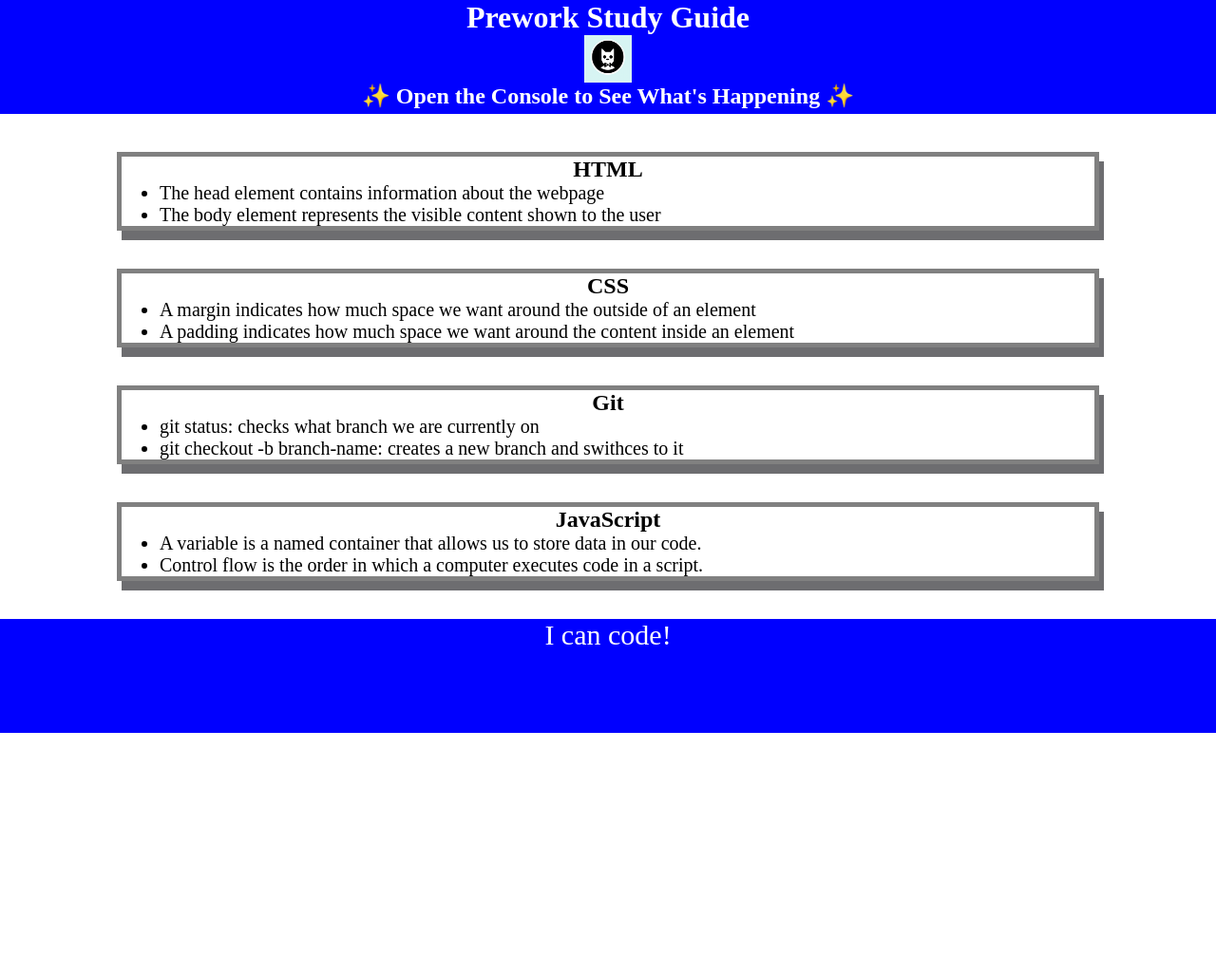
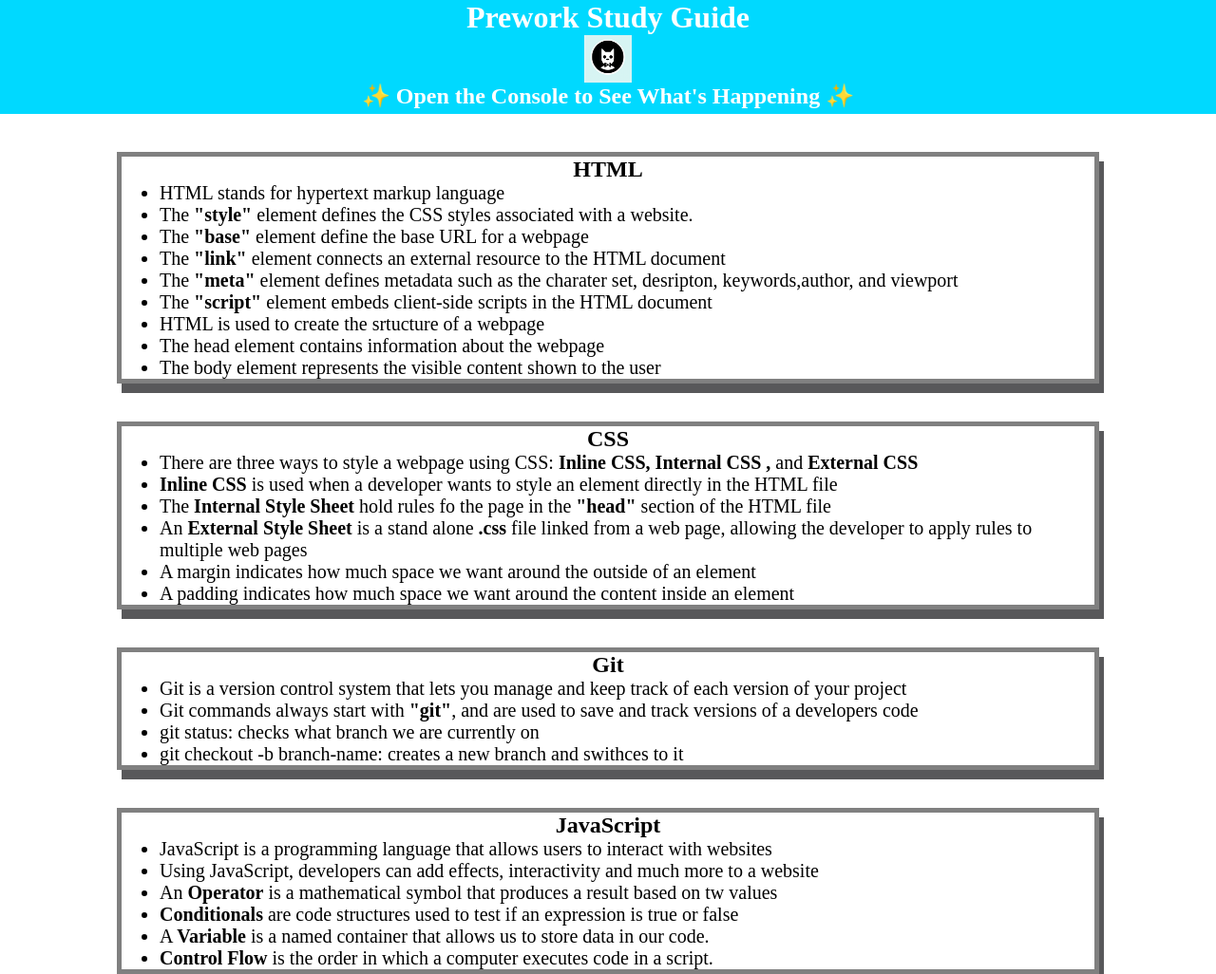
Before and after one commit to natemuci/prework-study-guide, a plain HTML site: page index.html in a window 1280 px wide. Shown: the top 1026 px of the page at 95% size. Before the commit the page ends 800 px from the top, so only its background shows below. Drawn offline with Linux system fonts and the light colour scheme.

Commit message:
added README and notes to HTML

```diff
--- a/assets/style.css
+++ b/assets/style.css
@@ -7,7 +7,7 @@ header,
 footer {
     width: 100%;
     height: 120px;
-    background-color: blue;
+    background-color: rgb(0, 217, 255);
     color: white;
 }
 
@@ -38,5 +38,5 @@ p {
     width: 80%;
     margin: 40px auto;
     border: 5px solid gray;
-    box-shadow: 5px 10px #6D6D70;
+    box-shadow: 5px 10px #58585a;
   }
--- a/index.html
+++ b/index.html
@@ -21,6 +21,13 @@
         <h2>HTML</h2>
 
         <ul>
+           <li>HTML stands for hypertext markup language</li>
+           <li>The <b>"style"</b> element defines the CSS styles associated with a website.</li>
+           <li>The <b>"base"</b> element define the base URL for a webpage</li>
+           <li>The <b>"link"</b> element connects an external resource to the HTML document</li>
+           <li>The <b>"meta"</b> element defines metadata such as the charater set, desripton, keywords,author, and viewport</li>
+           <li>The <b>"script"</b> element embeds client-side scripts in the HTML document</li>
+           <li>HTML is used to create the srtucture of a webpage</li>
            <li>The head element contains information about the webpage</li>
            <li>The body element represents the visible content shown to the user</li>
        </ul>
@@ -32,6 +39,10 @@
        <h2>CSS</h2>
 
         <ul>
+           <li>There are three ways to style a webpage using CSS: <b>Inline CSS, Internal CSS ,</b> and<b> External CSS</b></li>
+           <li><b>Inline CSS</b> is used when a developer wants to style an element directly in the HTML file</li>
+           <li>The <b>Internal Style Sheet</b> hold rules fo the page in the <b>"head"</b> section of the HTML file</li>
+           <li>An <b> External Style Sheet</b> is a stand alone <b>.css</b> file linked from a web page, allowing the developer to apply rules to multiple web pages</li>
            <li>A margin indicates how much space we want around the outside of an element</li>
            <li>A padding indicates how much space we want around the content inside an element</li>
         </ul>
@@ -43,6 +54,8 @@
        <h2>Git</h2>
 
         <ul>
+           <li>Git is a version control system that lets you manage and keep track of each version of your project</li>
+           <li>Git commands always start with <b>"git"</b>, and are used to save and track versions of a developers code</li>
            <li>git status: checks what branch we are currently on</li>
            <li>git checkout -b branch-name: creates a new branch and swithces to it</li>
         </ul>
@@ -54,8 +67,12 @@
         <h2>JavaScript</h2>
 
         <ul>
-          <li>A variable is a named container that allows us to store data in our code.</li>
-          <li>Control flow is the order in which a computer executes code in a script.</li>
+          <li>JavaScript is a programming language that allows users to interact with websites</li>
+          <li> Using JavaScript, developers can add effects, interactivity and much more to a website </li>
+          <li> An <b>Operator</b> is a mathematical symbol that produces a result based on tw values</li>
+          <li> <b>Conditionals</b> are code structures used to test if an expression is true or false</li>
+          <li>A <b>Variable</b> is a named container that allows us to store data in our code.</li>
+          <li><b>Control Flow</b> is the order in which a computer executes code in a script.</li>
         </ul>
 
       </section>
```
